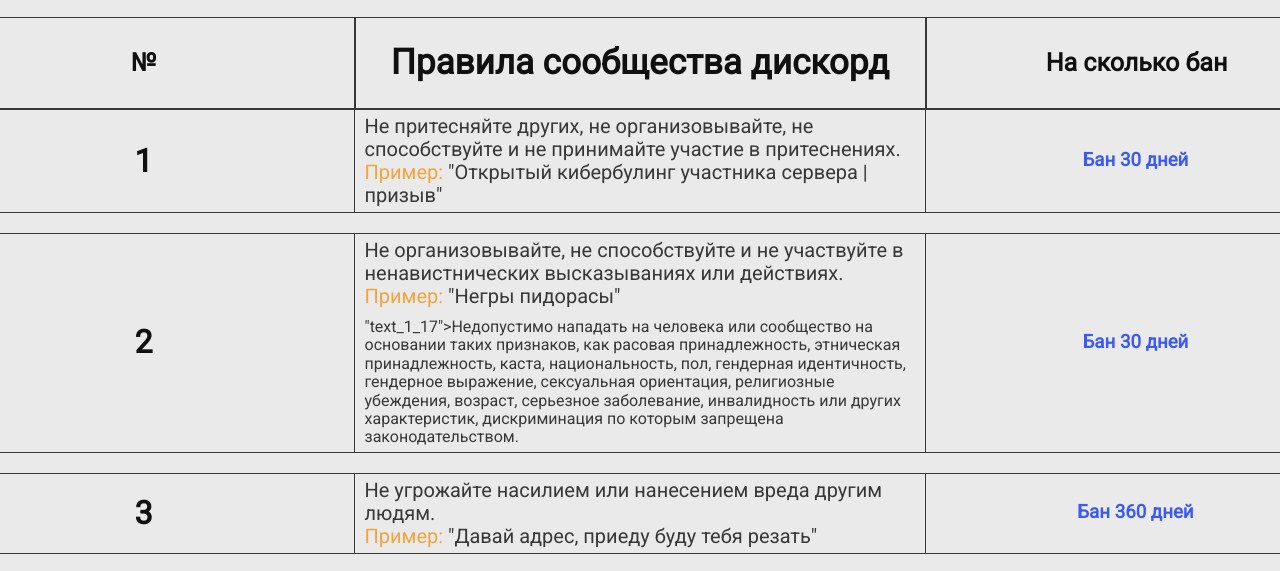
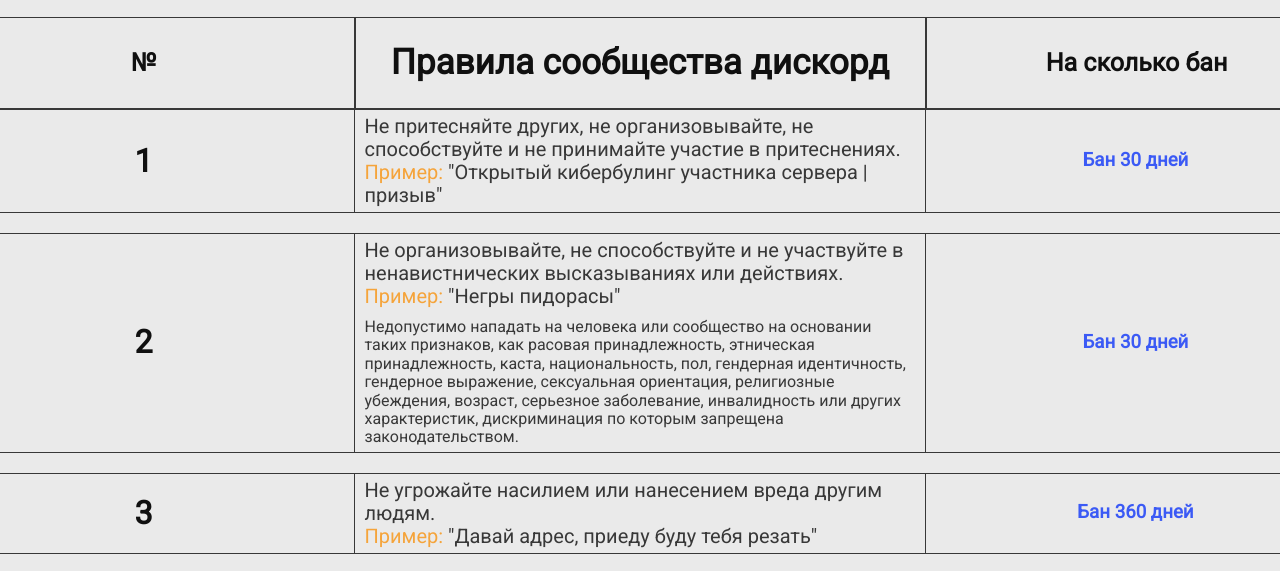
Before and after one commit to forzemain/CSGO-table, a plain HTML site: page 1.14-punishment.html in a window 1280 px wide. Shown: the part 167-738 px from the top of the page. Drawn offline with Linux system fonts and the light colour scheme.

Commit message:
Update 1.14-punishment.html

```diff
--- a/1.14-punishment.html
+++ b/1.14-punishment.html
@@ -59,7 +59,7 @@
                 <div class="category-main-right-container">
                     <div class="category-main-right-element-rule">
                         <div class="category-main-right-container-rule-text">
-                            <span class = "text_1_17">Не организовывайте, не способствуйте и не участвуйте в ненавистнических высказываниях или действиях.<br><span class="orange-color">Пример:</span> "Негры пидорасы"</span>"text_1_17">Недопустимо нападать на человека или сообщество на основании таких признаков, как расовая принадлежность, этническая принадлежность, каста, национальность, пол, гендерная идентичность, гендерное выражение, сексуальная ориентация, религиозные убеждения, возраст, серьезное заболевание, инвалидность или других характеристик, дискриминация по которым запрещена законодательством.</span>
+                            <span class = "text_1_17">Не организовывайте, не способствуйте и не участвуйте в ненавистнических высказываниях или действиях.<br><span class="orange-color">Пример:</span> "Негры пидорасы"</span>Недопустимо нападать на человека или сообщество на основании таких признаков, как расовая принадлежность, этническая принадлежность, каста, национальность, пол, гендерная идентичность, гендерное выражение, сексуальная ориентация, религиозные убеждения, возраст, серьезное заболевание, инвалидность или других характеристик, дискриминация по которым запрещена законодательством.</span>
                         </div>
                         <div class="category-main-right-container-rule-name">
                             <p><h3><span class="blue-color">Бан 30 дней</span></p>
```
